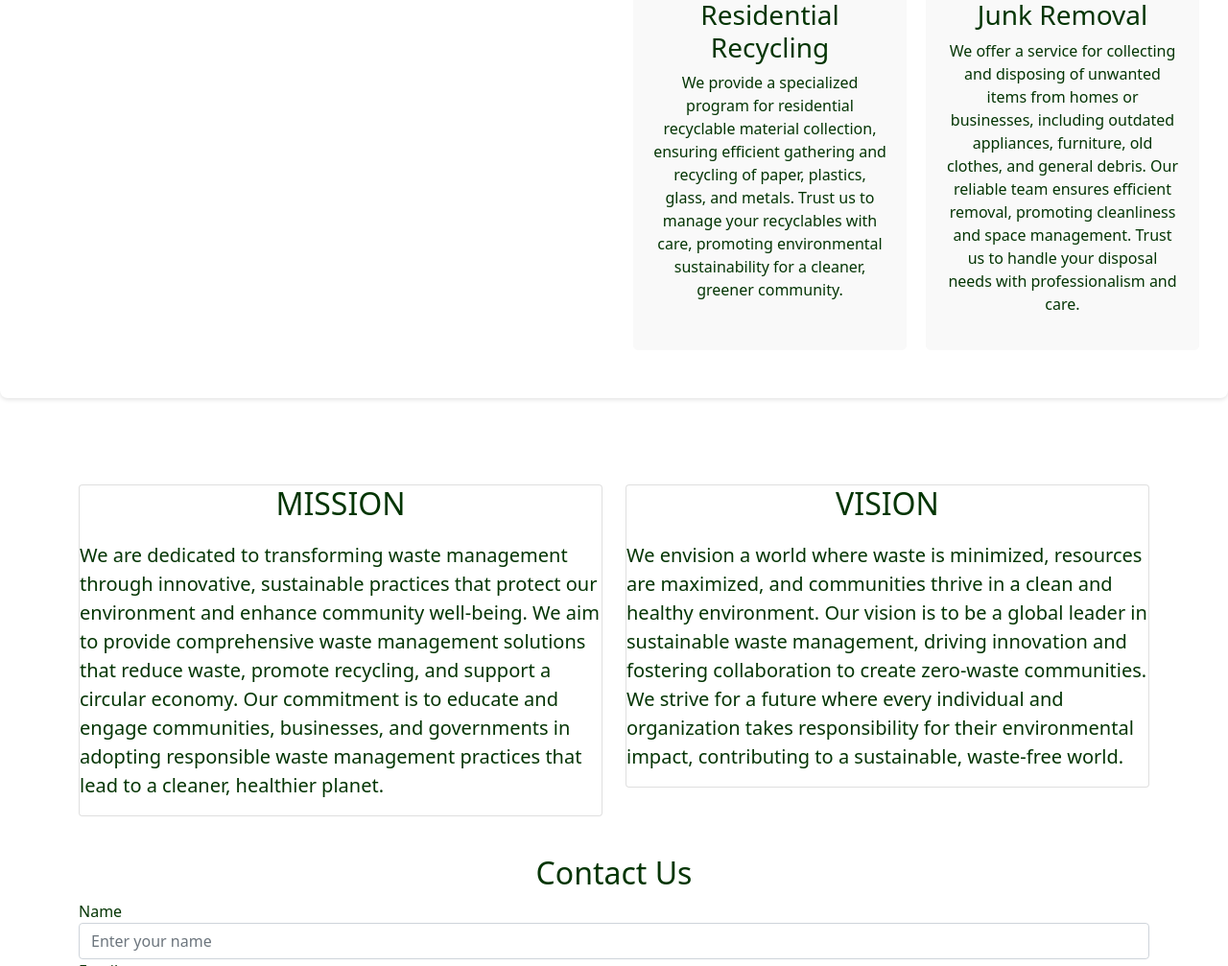
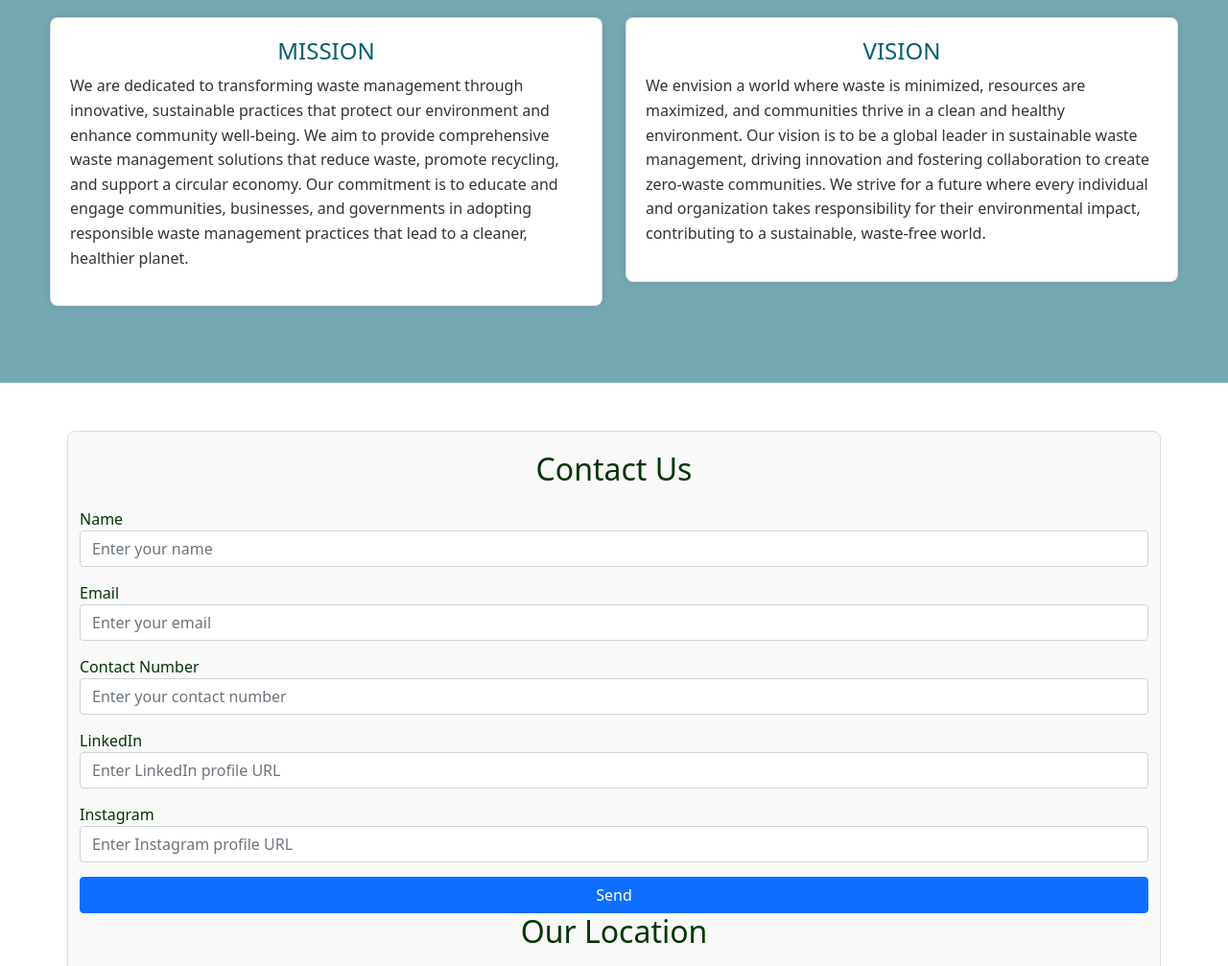
Before and after one commit to Daniel-IRYIVUZE/Eco_clean_Solutions, a Python web app: template EcoApp/templates/index.html in a window 1280 px wide. Shown: the part 1529-2536 px from the top of the page at 96% size. Run offline with Jinja, Linux system fonts and the light colour scheme; the template is opened without the code that fills it, so the values that code supplies are empty.

Commit message:
Updating home.css

```diff
--- a/EcoApp/static/home.css
+++ b/EcoApp/static/home.css
@@ -93,15 +93,12 @@
 
 .services {
   display: grid;
-  grid-template-columns: 1fr 1fr;
   gap: 20px;
   max-width: 1200px;
   margin: 50px auto;
   padding: 20px;
-  /*background-color: white; */
-  /* border: 1px solid #ddd; */
-  /* border-radius: 8px; */
   box-shadow: 0 2px 4px rgba(0, 0, 0, 0.1);
+  background-color: #0435049f;
 }
 
 .services,
@@ -124,30 +121,26 @@
 
 .services,
 .about,
-.clients,
-.blog {
+.clients {
   padding: 40px 20px;
 }
 
 .services h2,
 .about h2,
-.clients h2,
-.blog h2 {
+.clients h2 {
   text-align: center;
   margin-bottom: 20px;
 }
 
 .service-list,
-.client-list,
-.blog-list {
+.client-list {
   display: flex;
   justify-content: space-between;
   flex-wrap: wrap;
 }
 
 .service,
-.client,
-.blog-post {
+.client {
   background-color: #f9f9f9;
   padding: 20px;
   margin: 10px;
@@ -156,10 +149,107 @@
   border-radius: 5px;
   min-width: 200px;
 }
+
 .about {
-  color: rgb(8, 8, 8);
+  color: #080808;
   font-size: 20px;
+  background-color: #00606f8a;
+  padding: 50px 0;
 }
+
+.about .container {
+  max-width: 1200px;
+  margin: 10px auto;
+  justify-content: space-between;
+}
+
+.about .card {
+  background-color: #fff;
+  padding: 20px;
+  margin-bottom: 20px;
+  border-radius: 8px;
+  box-shadow: 0 0 10px rgba(0, 0, 0, 0.1);
+}
+
+.about .card h2 {
+  color: #00606f;
+  font-size: 24px;
+  margin-bottom: 10px;
+}
+
+.about .card p {
+  color: #333;
+  font-size: 16px;
+  line-height: 1.6;
+}
+
+@media (max-width: 992px) {
+  .about .card {
+    max-width: 100%;
+  }
+}
+
+.form-container {
+  max-width: 600px;
+  margin: 50px auto;
+  padding: 20px;
+  border: 1px solid #ddd;
+  border-radius: 8px;
+  background-color: #f9f9f9;
+}
+
+.form-container h2 {
+  margin-bottom: 20px;
+}
+
+.form-group {
+  margin-bottom: 15px;
+}
+
+.btn {
+  width: 100%;
+}
+
+#map-container {
+  margin-top: 20px;
+  text-align: center;
+}
+
+#map-container iframe {
+  max-width: 100%;
+  border-radius: 8px;
+}
+
+
+.form-container {
+  max-width: 600px;
+  margin: 50px auto;
+  padding: 20px;
+  border: 1px solid #ddd;
+  border-radius: 8px;
+  background-color: #f9f9f9;
+}
+
+.message-box {
+  resize: none;
+  height: 150px;
+}
+
+.scroll-buttons {
+  display: flex;
+  justify-content: space-between;
+  margin-top: 5px;
+}
+
+.scroll-buttons button {
+  background-color: #007bff;
+  color: #fff;
+  border: none;
+  padding: 5px 10px;
+  border-radius: 4px;
+  cursor: pointer;
+}
+
 
 footer {
   background-color: #333;
@@ -184,6 +274,7 @@
 .slideshow-container {
   object-fit: cover;
   width: 75%;
+  height: 100vh;
   position: relative;
   margin: auto;
 }
@@ -215,6 +306,7 @@
 .prev:hover,
 .next:hover {
   background-color: rgba(0, 0, 0, 0.8);
+  position: cover;
 }
 
 /* Caption text */
```
